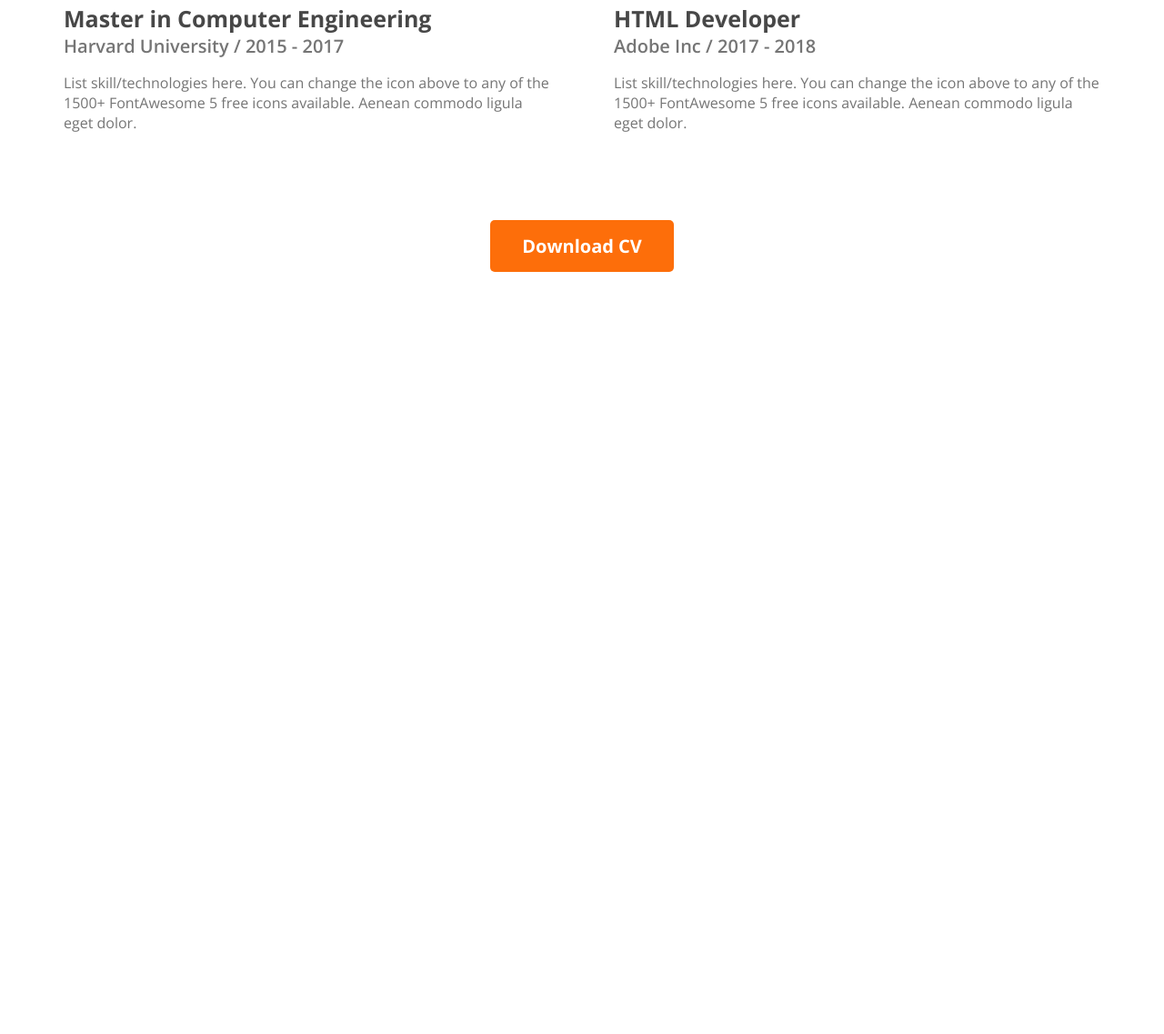
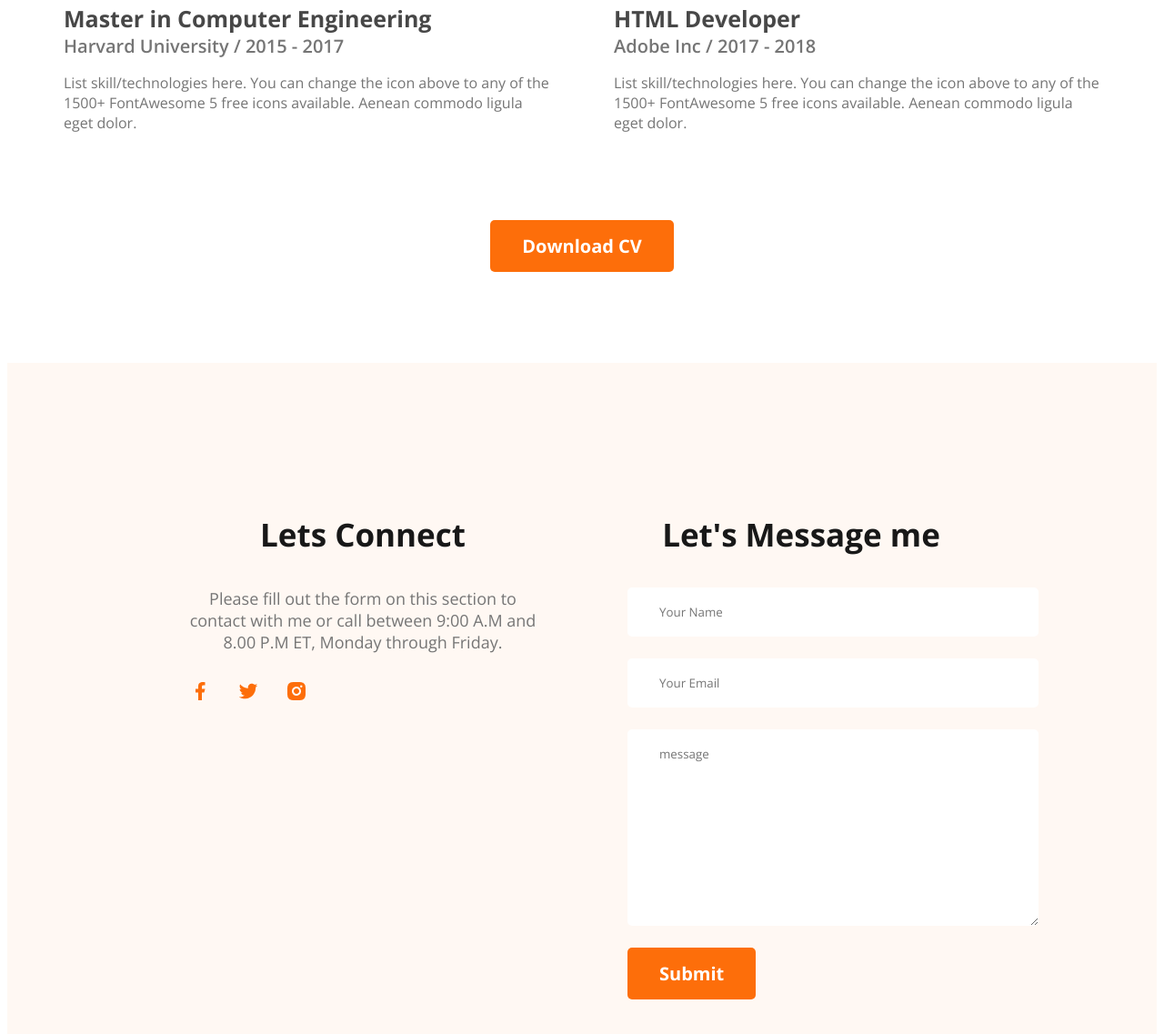
Before and after one commit to AbdullaAlHarun/ph-portfolio, a plain HTML site: page index.html in a window 1280 px wide. Shown: the part 2892-4029 px from the top of the page at 91% size. Before the commit the page ends 3199 px from the top, so only its background shows below. Drawn offline with nearby package versions, Linux system fonts and the light colour scheme.

Commit message:
finish footer section with contact form !

```diff
--- a/css/styles.css
+++ b/css/styles.css
@@ -196,10 +196,6 @@ main {
   margin-bottom: 30px;
 }
 
-.resume-items {
-
-}
-
 .resume-item-title {
     color: #474747;
     font-size: 25px;
@@ -229,3 +225,32 @@ hr {
     text-align: center;
     margin-top: 50px;
 }
+
+/*footer section */
+
+footer {
+    display: flex;
+    background: #FFF8F3;
+    padding: 130px 200px;
+    margin-top: 100px;
+    gap: 100px;
+}
+
+.footer-column {
+    width: 50%;
+}
+
+.contact input[type="text"],input[type="email"], textarea {
+    display: block;
+    margin-bottom: 24px;
+    padding: 18px 35px;
+    color: #757575;
+    border-radius: 5px;
+    border:0;
+    background: #fff;
+    width: 100%;
+}
+
+.social-links a {
+    margin-right: 25px;
+}
--- a/index.html
+++ b/index.html
@@ -155,5 +155,27 @@
         </div>
     </section>
     </main>
+    <footer>
+        <div class="footer-column">
+            <h3 class="section-title">Lets Connect</h3>
+            <p class="section-description">
+                Please fill out the form on this section to contact with me or call between 9:00 A.M and 8.00 P.M ET, Monday through Friday.
+            </p>
+            <div class="social-links">
+                <a href="#"><img src="assets/images/icons/facebook.png" alt="facebook logo"></a>
+                <a href="#"><img src="assets/images/icons/twitter.png" alt="twitter logo"></a>
+                <a href="#"><img src="assets/images/icons/insta.png" alt="Instagram logo"></a>
+            </div>
+        </div>
+        <div class="footer-column">
+            <h3 class="section-title">Let's Message me</h3>
+            <form class="contact" action="">
+                <input type="text" placeholder="Your Name">
+                <input type="email" placeholder="Your Email">
+                <textarea name="message" placeholder="message" id="" cols="30" rows="10"></textarea>
+                <input class="button-paimary" type="submit" value="Submit">
+            </form>
+        </div>
+    </footer>
 </body>
 </html>
```
